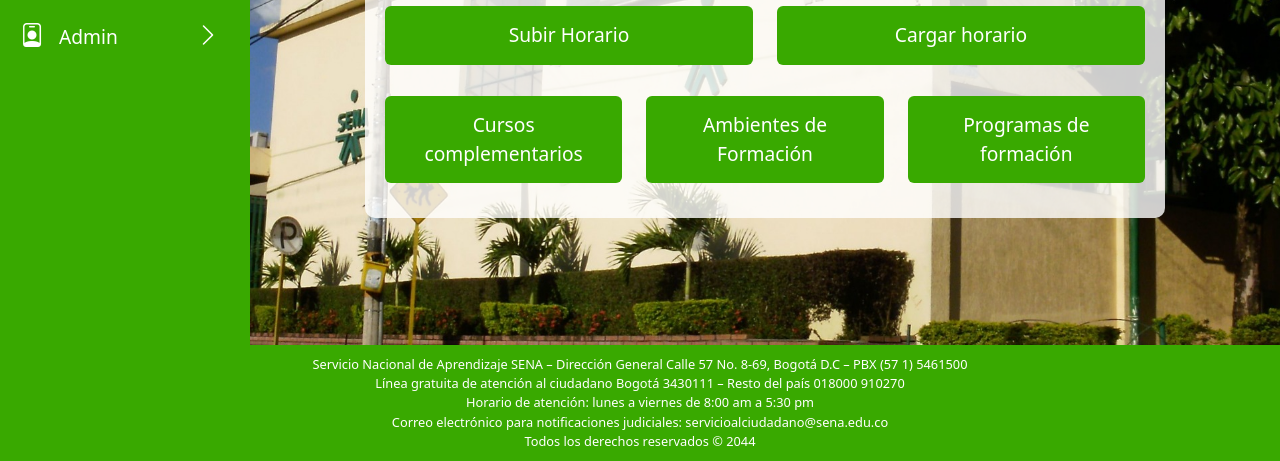
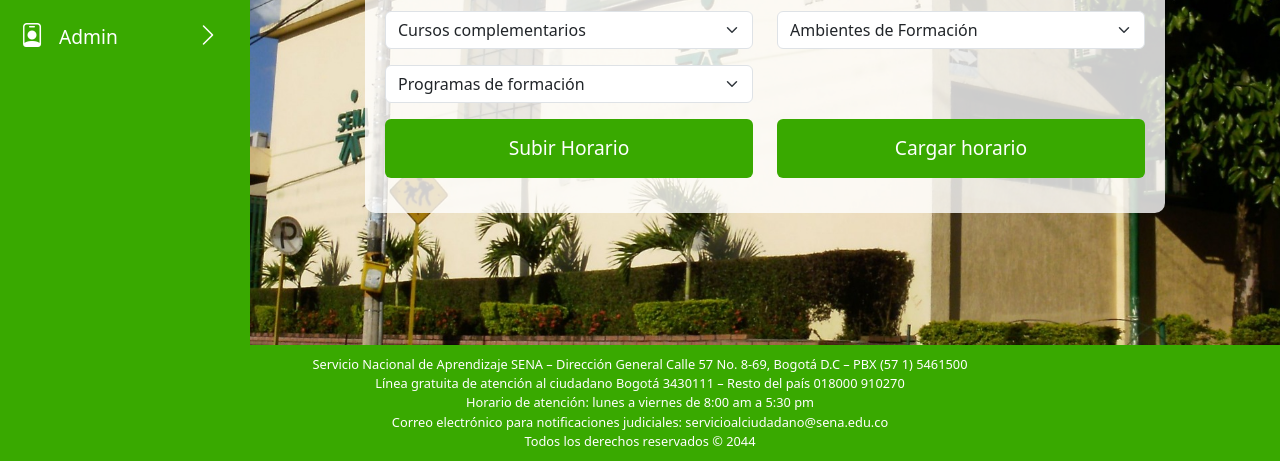
Before and after one commit to Sebxzttian/Proyecto_SGVH, a plain HTML site: page cargarhorarios.html in a window 1280 px wide. Shown: the part 339-800 px from the top of the page. Drawn offline with nearby package versions, Linux system fonts and the light colour scheme.

Commit message:
se actualizo

```diff
--- a/cargarhorarios.html
+++ b/cargarhorarios.html
@@ -213,26 +213,36 @@
             </div>
             <div class="row">
                 <div class="col-md-6">
+                    <select class="form-select mb-3">
+                        <option selected>Cursos complementarios</option>
+                        <!-- Add cursos complementarios options here -->
+                    </select>
+                </div>
+                <div class="col-md-6">
+                    <select class="form-select mb-3">
+                        <option selected>Ambientes de Formación</option>
+                        <!-- Add ambientes de formación options here -->
+                    </select>
+                </div>
+            </div>
+            <div class="row">
+                <div class="col-md-6">
+                    <select class="form-select mb-3">
+                        <option selected>Programas de formación</option>
+                        <!-- Add programas de formación options here -->
+                    </select>
+                </div>
+            </div>
+            <div class="row">
+                <div class="col-md-6">
                     <button class="btn btn-custom">Subir Horario</button>
                 </div>
                 <div class="col-md-6">
                     <button class="btn btn-custom">Cargar horario</button>
                 </div>
             </div>
-            <div class="row mt-3">
-                <div class="col-md-4">
-                    <button class="btn btn-custom">Cursos complementarios</button>
-                </div>
-                <div class="col-md-4">
-                    <button class="btn btn-custom">Ambientes de Formación</button>
-                </div>
-                <div class="col-md-4">
-                    <button class="btn btn-custom">Programas de formación</button>
-                </div>
-            </div>
         </div>
     </div>
-
 
     <footer class="footer">
         <div class="container">
```
